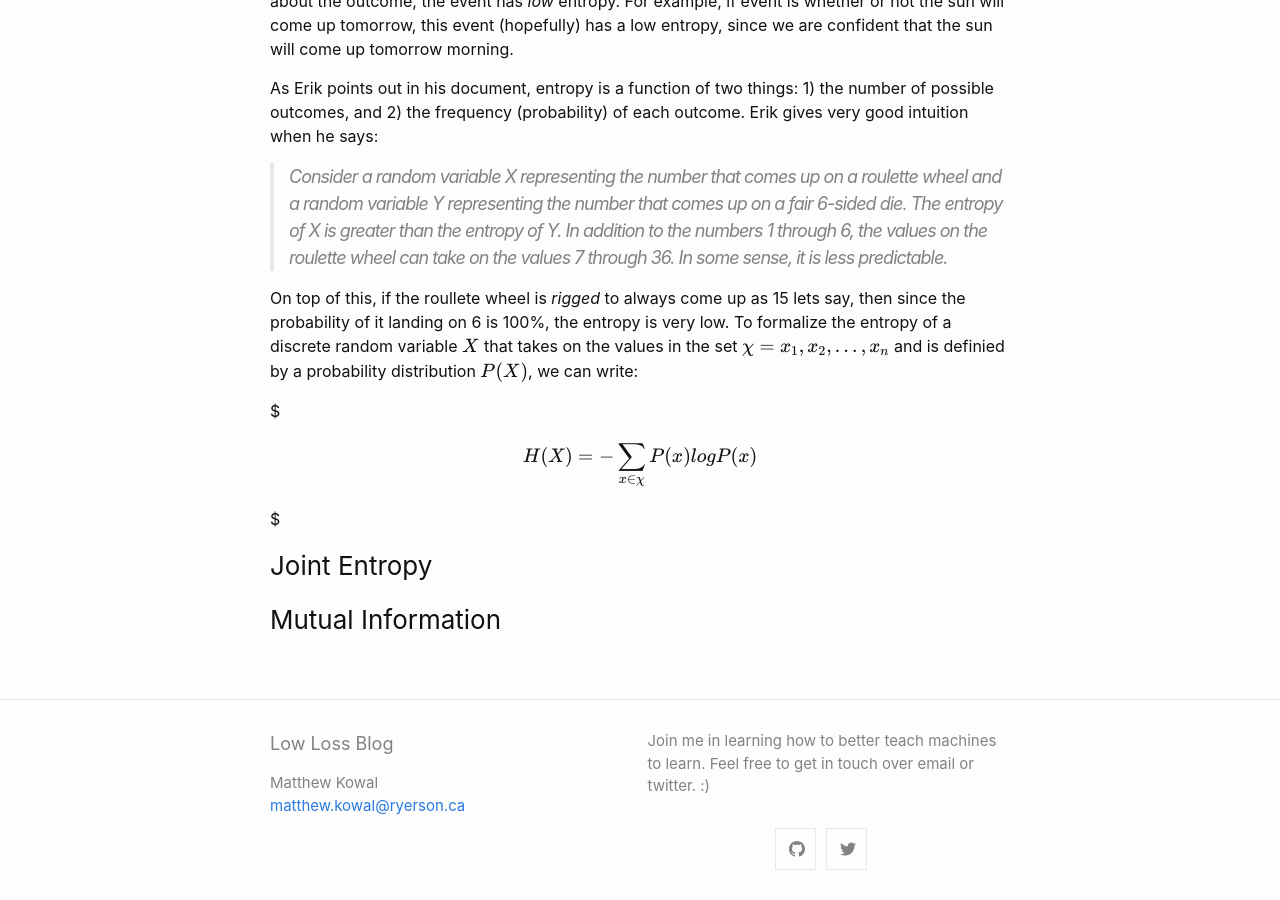
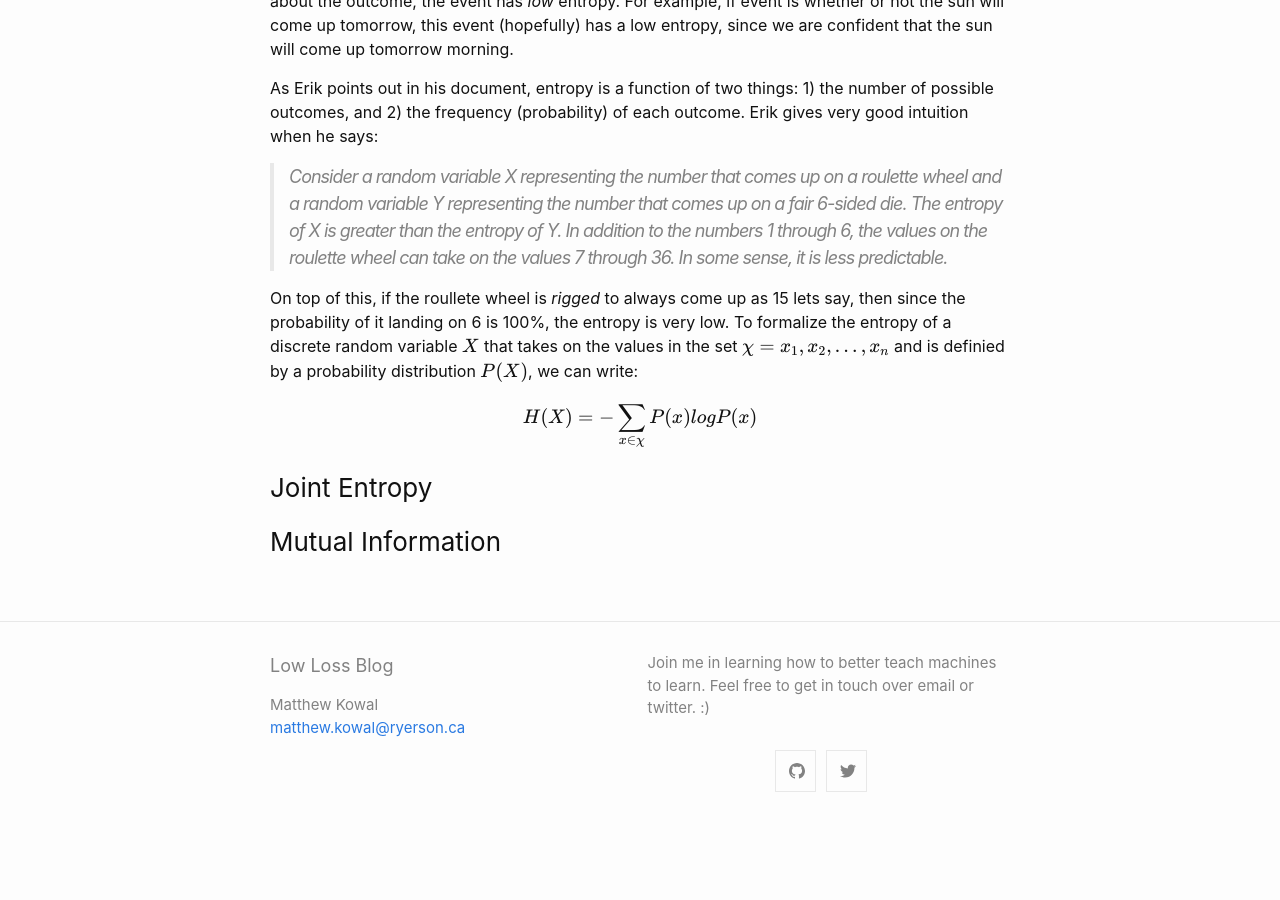
Before and after one commit to MKowal2/MKowal4.github.io, a Jekyll site: the page built from _posts/2020-01-19-Entropy-and-Mutual-Information:-A-Brief-Review.md, in a window 1280 px wide and 900 px high, scrolled down 832 px. Built offline with Jekyll 4.4.1, drawn with Linux system fonts in a browser that asks for light colours; formulas are drawn with MathJax 3; after the commit the page ends 1654 px from its top, so only the background shows below that.

```diff
--- a/_posts/2020-01-19-Entropy-and-Mutual-Information:-A-Brief-Review.md
+++ b/_posts/2020-01-19-Entropy-and-Mutual-Information:-A-Brief-Review.md
@@ -21,9 +21,9 @@ As Erik points out in his document, entropy is a function of two things: 1) the
 
 On top of this, if the roullete wheel is *rigged* to always come up as 15 lets say, then since the probability of it landing on 6 is 100%, the entropy is very low. To formalize the entropy of a discrete random variable $X$ that takes on the values in the set $\chi = \{x_1, x_2, ..., x_n\}$ and is definied by a probability distribution $P(X)$, we can write:
 
-$\begin{equation}
+\begin{equation}
 H(X)=-\sum_{x\in\chi}P(x)logP(x)
-\end{equation}$
+\end{equation}
 
 
 ### Joint Entropy
```
